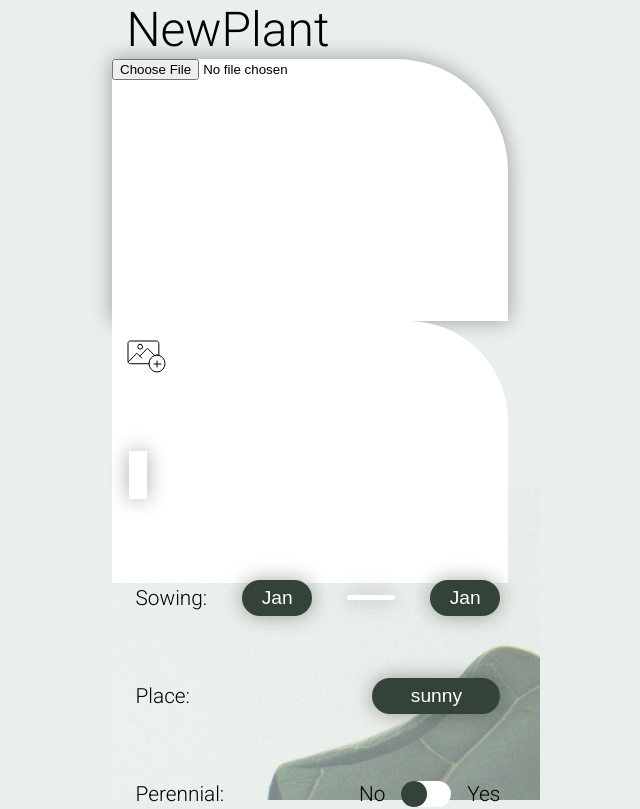
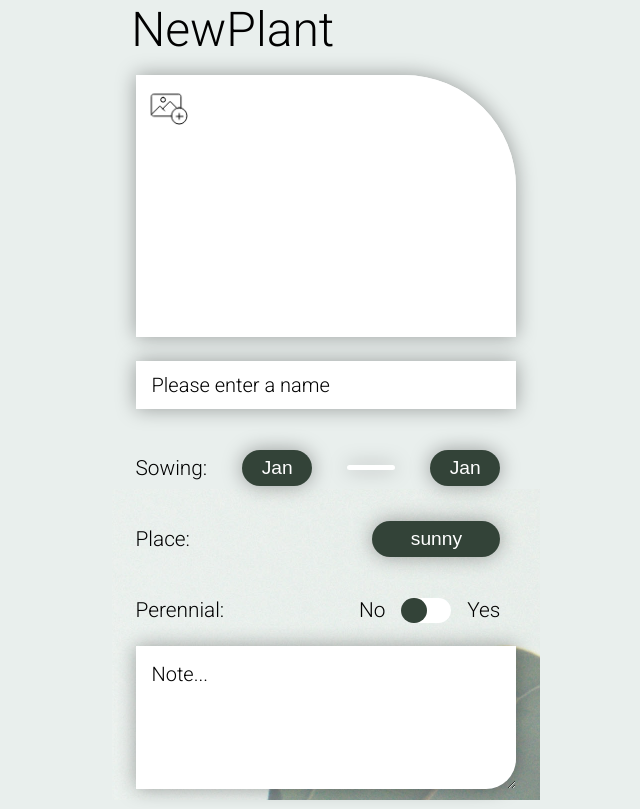
Before and after one commit to MaxMuecket/pocket-garden, a React (Vite) app: page /new-plant in a window 1280 px wide. Shown: the top 809 px of the page, without its empty margins (314-954 px from the left). Built offline with nearby package versions, Linux system fonts and the light colour scheme.

Commit message:
💄 Update styles for NewPlant page

```diff
--- a/src/app/pages/NewPlantPage/NewPlantPage.module.css
+++ b/src/app/pages/NewPlantPage/NewPlantPage.module.css
@@ -4,9 +4,10 @@
   height: 100vh;
 }
 
-/* .header {
-  padding-left: 0.5em;
-} */
+.header {
+  padding-bottom: 1em;
+  padding-left: 0.3em;
+}
 
 .form {
   display: grid;
@@ -14,18 +15,27 @@
   grid-template-rows: 40% 10% 10% 10% 10% 26%;
 }
 
-.form__file {
-  width: 24.75rem;
-  height: 16.375rem;
+.form__label {
+  width: 100%;
+  height: 16.375em;
   background-color: var(--background-desktop-color);
   box-shadow: 0 0 1.25rem rgba(0, 0, 0, 0.35);
   border-radius: 0 7rem 0 0;
-  grid-column: 2;
+  grid-column: 3;
   grid-row: 1;
+  overflow: hidden;
+}
+
+.form__file {
+  display: none;
+}
+
+.form__image {
+  width: 100%;
 }
 
 .form__inputName {
-  grid-column: 2;
+  grid-column: 3;
   grid-row: 2;
 }
 
@@ -65,7 +75,7 @@
 }
 
 .form__inputNote {
-  grid-column: 2;
+  grid-column: 3;
   grid-row: 6;
 }
 
```
